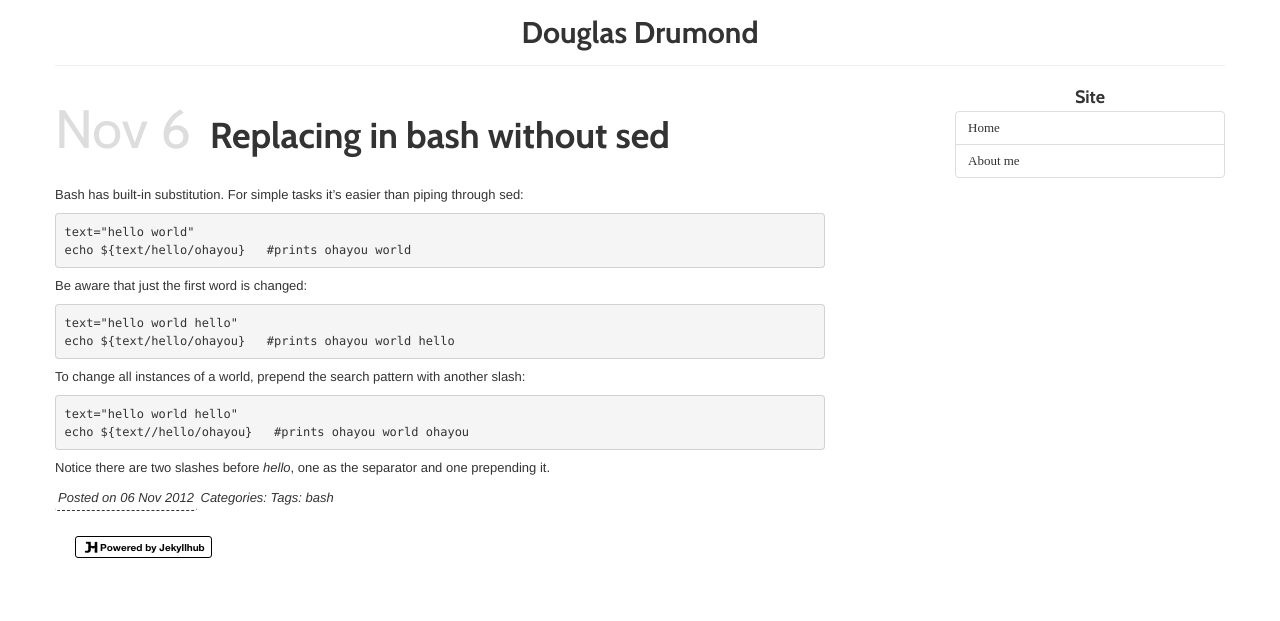
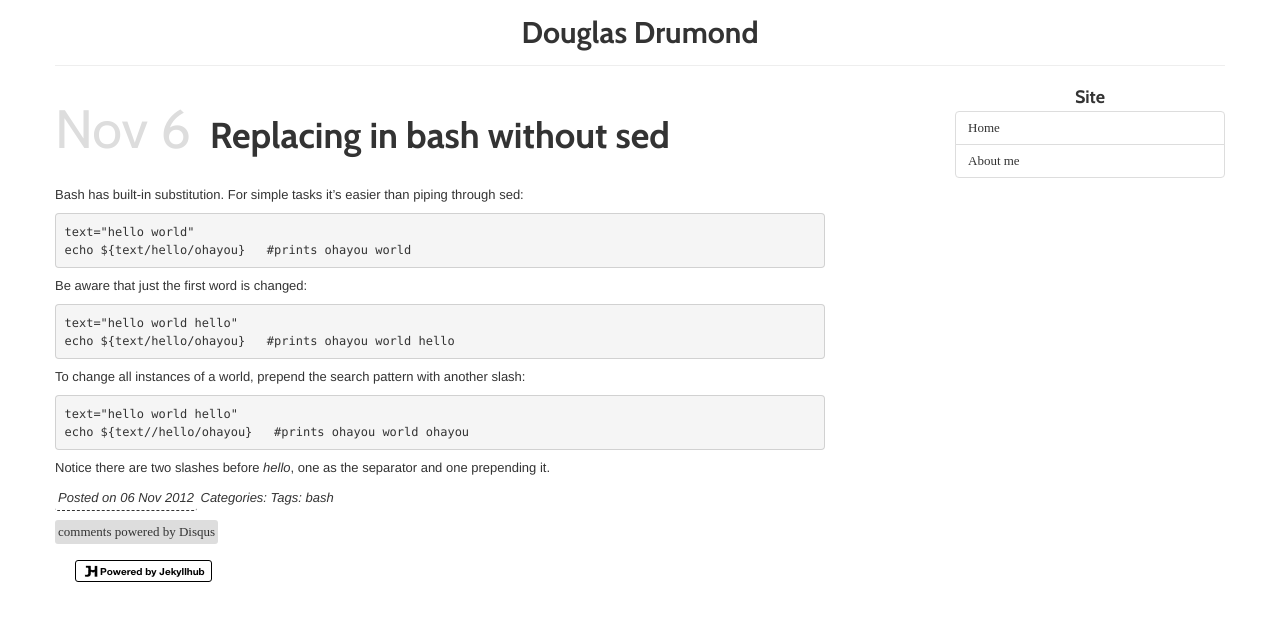
Before and after one commit to douglasdrumond/drumond19.com, a Jekyll site: the page built from _posts/2012-11-6-bash-replace-without-sed.md, in a window 1280 px wide. Shown: the top 621 px of the page. Built offline with Jekyll 4.4.1, drawn with Linux system fonts in a browser that asks for light colours; some web fonts are replaced; comment, search, counter and statistics services are not loaded; some of the changed lines change nothing that is shown.

Commit message:
Add Disqus for comments
Signed-off-by: Douglas Drumond <douglas@drumond19.com>

```diff
--- a/_config.yml
+++ b/_config.yml
@@ -1,6 +1,7 @@
 name: "Douglas Drumond"
 description: "Douglas Drumond's blog"
 url: http://www.drumond19.com
+comments: true
 safe: true
 paginate: 10
 exclude: Gemfile Gemfile.lock CNAME new log jekyllhub.yml
--- a/_layouts/default.html
+++ b/_layouts/default.html
@@ -68,6 +68,20 @@
               Categories: {{ page.categories | join("\n") }}
               Tags: {{ page.tags | join("\n") }}
             </p>
+              <div id="disqus_thread"></div>
+              <script type="text/javascript">
+                /* * * CONFIGURATION VARIABLES: EDIT BEFORE PASTING INTO YOUR WEBPAGE * * */
+                var disqus_shortname = 'drumond19'; // required: replace example with your forum shortname
+
+                /* * * DON'T EDIT BELOW THIS LINE * * */
+                (function() {
+                    var dsq = document.createElement('script'); dsq.type = 'text/javascript'; dsq.async = true;
+                    dsq.src = 'http://' + disqus_shortname + '.disqus.com/embed.js';
+                    (document.getElementsByTagName('head')[0] || document.getElementsByTagName('body')[0]).appendChild(dsq);
+                })();
+              </script>
+              <noscript>Please enable JavaScript to view the <a href="http://disqus.com/?ref_noscript">comments powered by Disqus.</a></noscript>
+              <a href="http://disqus.com" class="dsq-brlink">comments powered by <span class="logo-disqus">Disqus</span></a>
           </div>
         {% else %}
           {{ content }}
```
